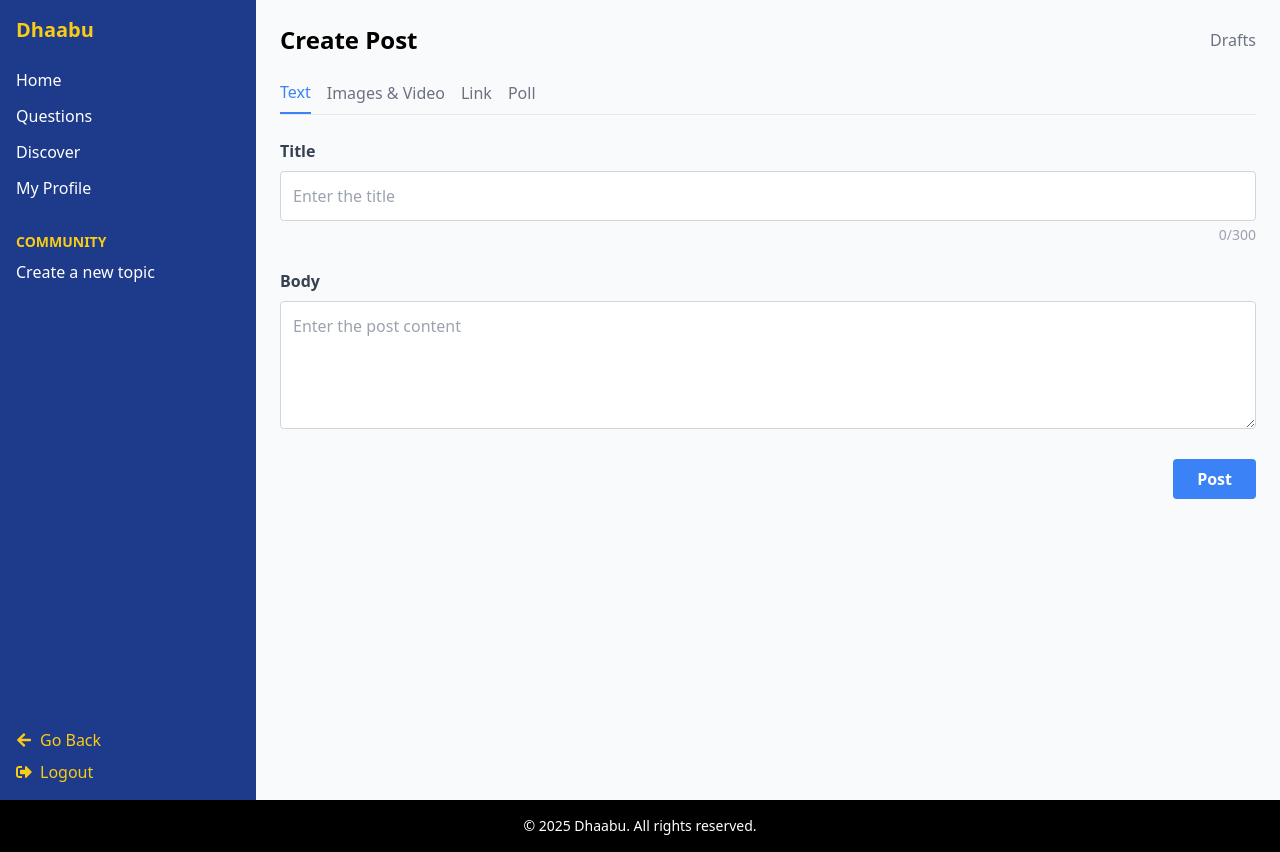
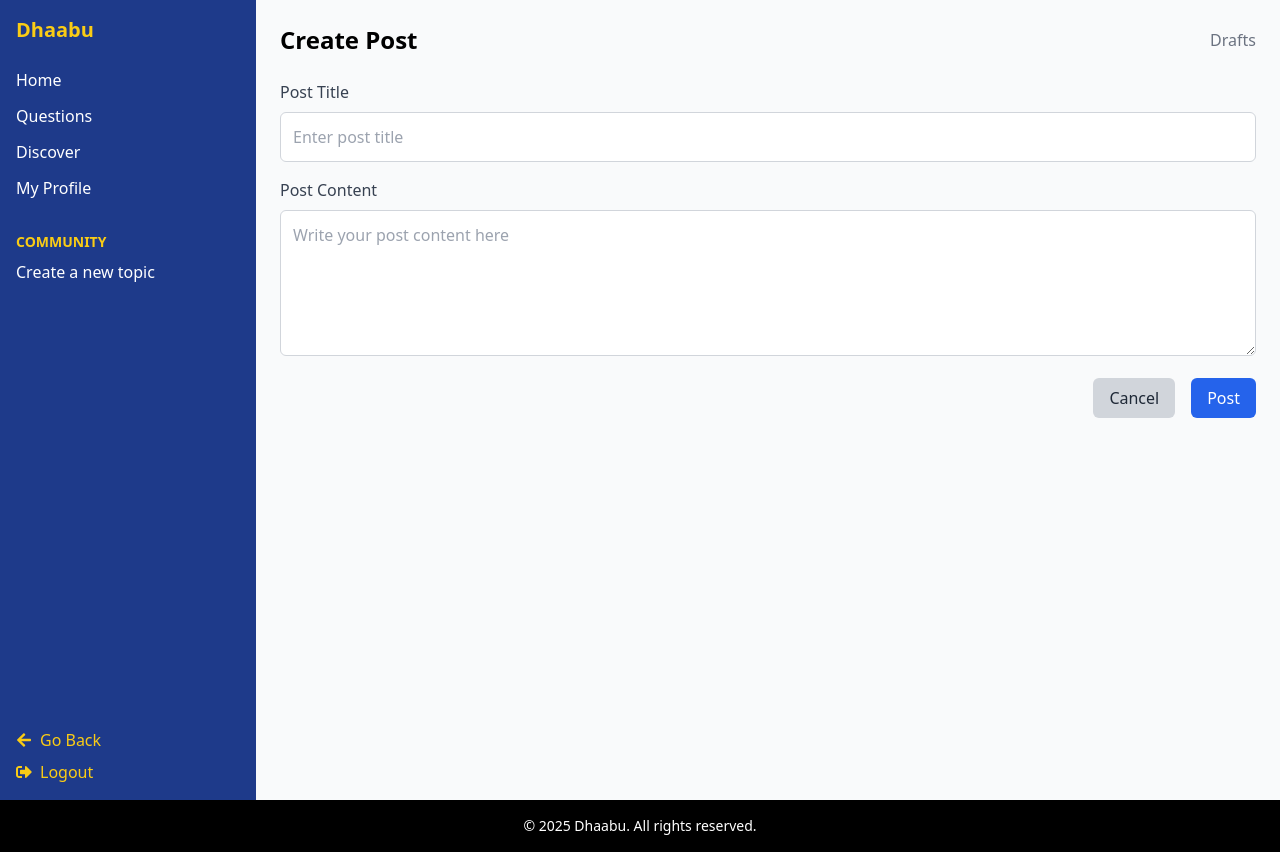
Before and after one commit to kal-kyokya/dhaabu, a React (Vite) app in the folder frontend/: page /create-post in a window 1280 px wide. Built offline with nearby package versions, Linux system fonts and the light colour scheme.

Commit message:
Modify the CreatePost page

```diff
--- a/frontend/src/pages/CreatePost.jsx
+++ b/frontend/src/pages/CreatePost.jsx
@@ -12,24 +12,24 @@ const CreatePostPage = () => {
     e.preventDefault(); // Prevent page reload
 
     try {
-      const response = await fetch("http://localhost:5000/newPost", {
+      const response = await fetch("http://127.0.0.1:5000/newPost", {
         method: "POST",
         headers: {
           "Content-Type": "application/json",
-          Authorization: `Bearer ${localStorage.getItem("token")}`, // Ensure token is present
+          Authorization: `Bearer ${localStorage.getItem("token") || ""}`, // Handle missing token safely
         },
         body: JSON.stringify({ title: postTitle, content: postContent }),
       });
 
+      if (!response.ok) {
+        const errorData = await response.json();
+        throw new Error(errorData.error || "Failed to create post");
+      }
+
       const data = await response.json();
-      if (response.ok) {
-        console.log("Post created:", data);
-        alert("Post created successfully!");
-        navigate("/dashboard"); // Redirect to dashboard
-      } else {
-        console.error("Error creating post:", data.error);
-        alert(`Error: ${data.error}`);
-      }
+      console.log("Post created:", data);
+      alert("Post created successfully!");
+      navigate("/dashboard"); // Redirect to dashboard after post is created
     } catch (error) {
       console.error("Network error:", error);
       alert("Network error. Please try again.");
@@ -83,48 +83,43 @@ const CreatePostPage = () => {
           <p className="text-gray-500">Drafts</p>
         </header>
 
-        {/* Tabs */}
-        <div className="flex space-x-4 border-b mb-6">
-          <button className="pb-2 text-blue-500 border-b-2 border-blue-500">Text</button>
-          <button className="pb-2 text-gray-500 hover:text-blue-500">Images & Video</button>
-          <button className="pb-2 text-gray-500 hover:text-blue-500">Link</button>
-          <button className="pb-2 text-gray-500 hover:text-blue-500">Poll</button>
-        </div>
-
-        {/* Form */}
-        <form className="space-y-6" onSubmit={createPost}>
-          {/* Title Input */}
+        {/* Post Form */}
+        <form onSubmit={createPost} className="space-y-4">
           <div>
-            <label htmlFor="title" className="block text-gray-700 font-semibold mb-2">Title</label>
+            <label htmlFor="postTitle" className="block text-gray-700 font-medium">Post Title</label>
             <input
               type="text"
-              id="title"
+              id="postTitle"
+              className="w-full p-3 mt-2 border border-gray-300 rounded-md focus:outline-none focus:ring-2 focus:ring-blue-500"
+              placeholder="Enter post title"
               value={postTitle}
               onChange={(e) => setPostTitle(e.target.value)}
-              className="w-full border border-gray-300 rounded p-3 focus:outline-none focus:ring-2 focus:ring-blue-500"
-              placeholder="Enter the title"
-              maxLength={300}
             />
-            <p className="text-sm text-gray-400 mt-1 text-right">{postTitle.length}/300</p>
           </div>
 
-          {/* Body Input */}
           <div>
-            <label htmlFor="body" className="block text-gray-700 font-semibold mb-2">Body</label>
+            <label htmlFor="postContent" className="block text-gray-700 font-medium">Post Content</label>
             <textarea
-              id="body"
+              id="postContent"
+              className="w-full p-3 mt-2 border border-gray-300 rounded-md focus:outline-none focus:ring-2 focus:ring-blue-500"
+              placeholder="Write your post content here"
+              rows="5"
               value={postContent}
               onChange={(e) => setPostContent(e.target.value)}
-              className="w-full border border-gray-300 rounded p-3 h-32 focus:outline-none focus:ring-2 focus:ring-blue-500"
-              placeholder="Enter the post content"
             ></textarea>
           </div>
 
-          {/* Submit Button */}
-          <div className="flex justify-end">
+          <div className="flex justify-end space-x-4">
+            <button
+              type="button"
+              onClick={() => navigate("/dashboard")}
+              className="px-4 py-2 bg-gray-300 text-gray-800 rounded-md hover:bg-gray-400"
+            >
+              Cancel
+            </button>
             <button
               type="submit"
-              className="px-6 py-2 bg-blue-500 text-white font-semibold rounded hover:bg-blue-600 focus:outline-none focus:ring-2 focus:ring-blue-500"
+              className="px-4 py-2 bg-blue-600 text-white rounded-md hover:bg-blue-700"
             >
               Post
             </button>
```
